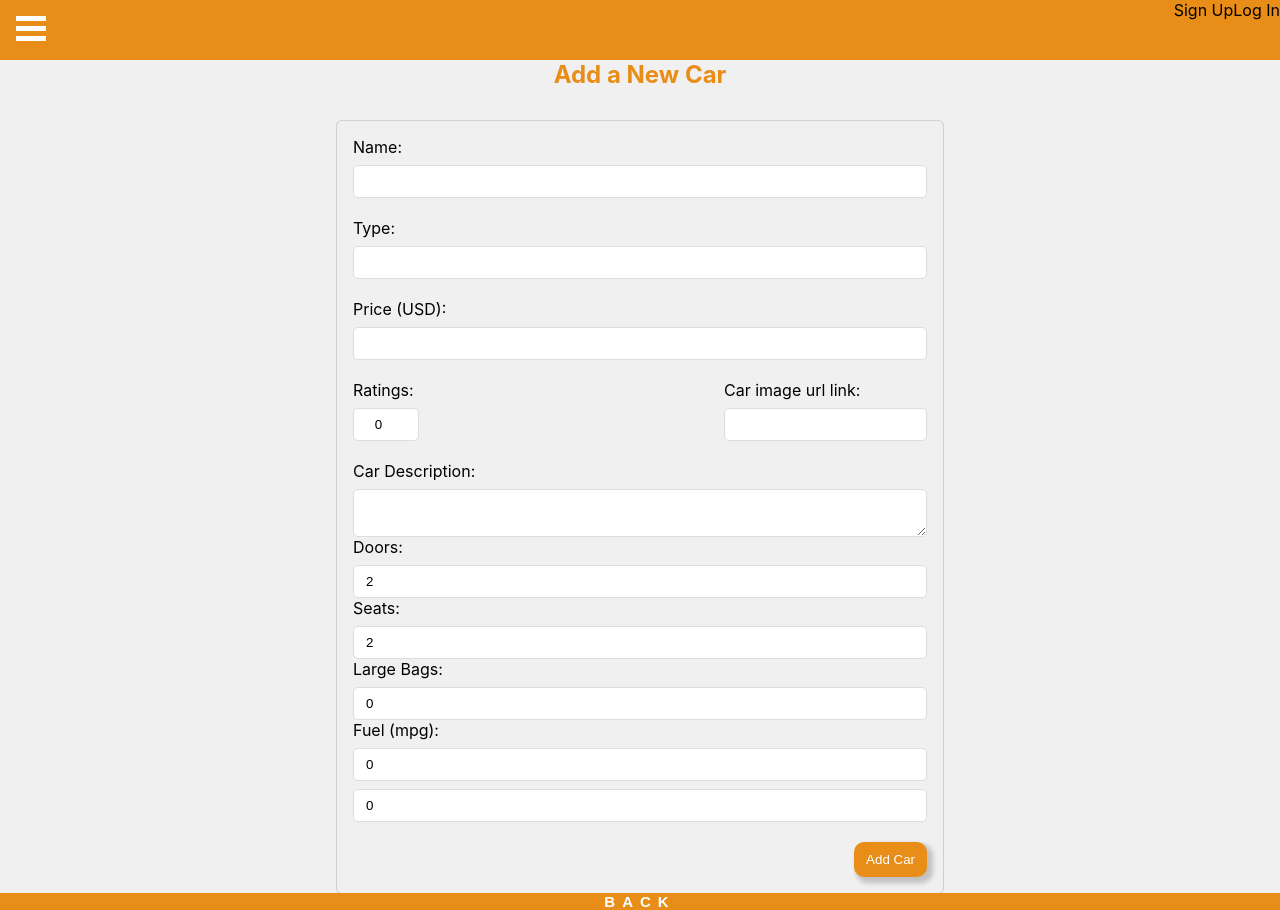
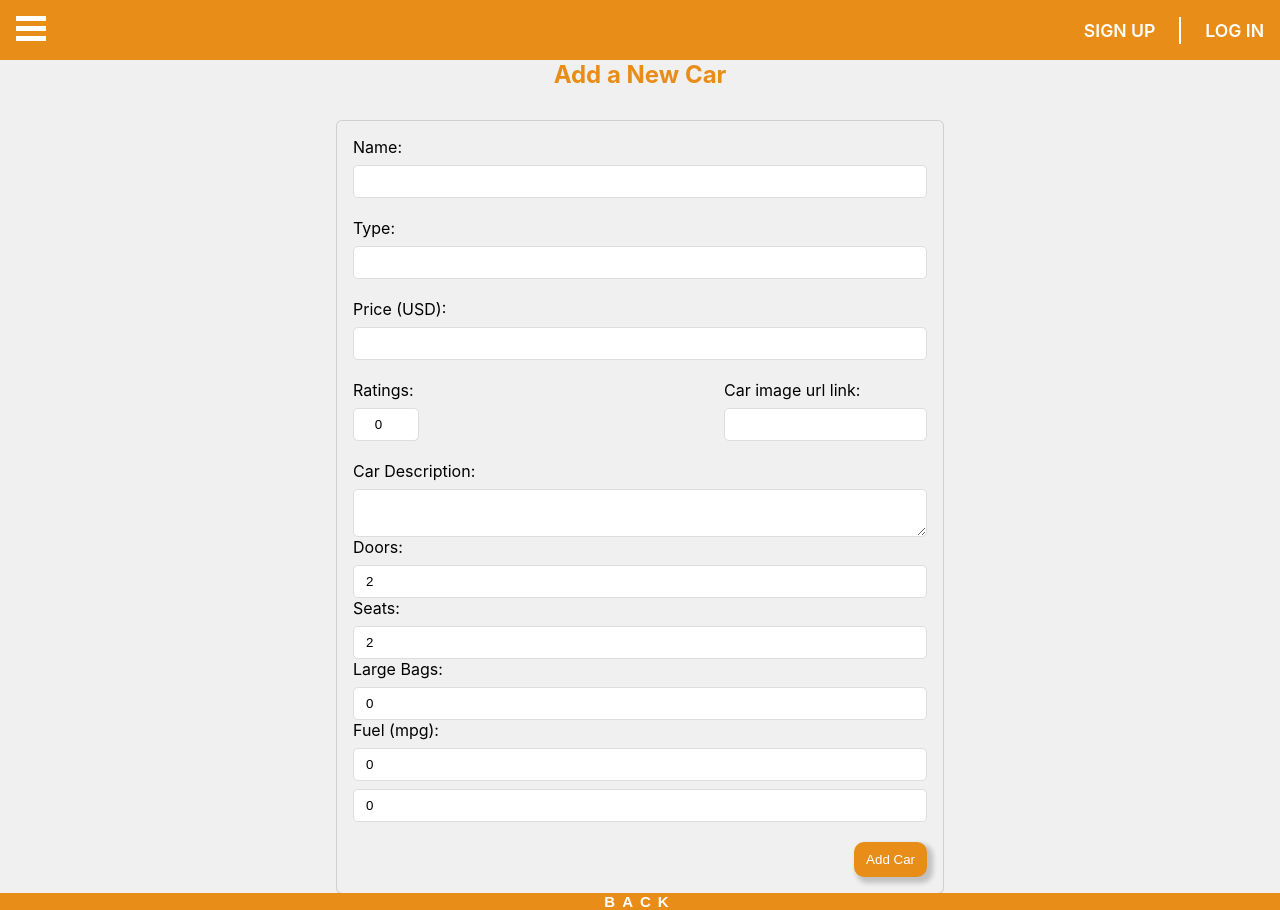
Before and after one commit to code-owl-flock/car-rental-frontend, a React (Create React App) app: page /add_car in a window 1280 px wide. Built offline with nearby package versions, Linux system fonts and the light colour scheme.

Commit message:
add style to navlinks in navbar.js

```diff
--- a/src/components/navbar.js
+++ b/src/components/navbar.js
@@ -54,16 +54,17 @@ const Navbar = () => {
           <span className="line" />
         </div>
 
-        <div>
-          <Link className="" to="/signup">
+        <div className="nav-links">
+          <Link className="nav-link" to="/signup">
             Sign Up
           </Link>
+          <div className="ver-line" />
           {userData ? (
-            <Link className="" to="/" onClick={handleLogoutClick}>
+            <Link className="nav-link" to="/" onClick={handleLogoutClick}>
               Log Out
             </Link>
           ) : (
-            <Link className="" to="/signin">
+            <Link className="nav-link" to="/signin">
               Log In
             </Link>
           )}
--- a/src/styles/navbar.css
+++ b/src/styles/navbar.css
@@ -45,6 +45,43 @@ nav {
 .hamburger_menu.active .line:nth-child(3) {
   transform: translateY(-10px) rotate(-45deg);
   z-index: 100;
+}
+
+.nav-links {
+  display: flex;
+  justify-content: space-between;
+  align-items: center;
+  margin-right: 1rem;
+  gap: 1rem;
+}
+
+.ver-line {
+  width: 1.5px;
+  height: 23px;
+  background-color: #fff;
+}
+
+.nav-link {
+  color: #fff;
+  font-weight: 600;
+  text-transform: uppercase;
+  position: relative;
+}
+
+.nav-link::after {
+  content: "";
+  position: absolute;
+  width: 0;
+  height: 1px;
+  display: inline-block;
+  left: 0;
+  bottom: 0;
+  background-color: #fff;
+  transition: 0.3s;
+}
+
+.nav-link:hover::after {
+  width: 100%;
 }
 
 ul li {
@@ -138,6 +175,19 @@ ul li {
 }
 
 @media screen and (min-width: 1200px) {
+  .nav-links {
+    gap: 1.5rem;
+  }
+
+  .ver-line {
+    width: 1.8px;
+    height: 27px;
+  }
+
+  .nav-link {
+    font-size: 1.1rem;
+  }
+
   .nav_menu {
     width: 17%;
   }
```
